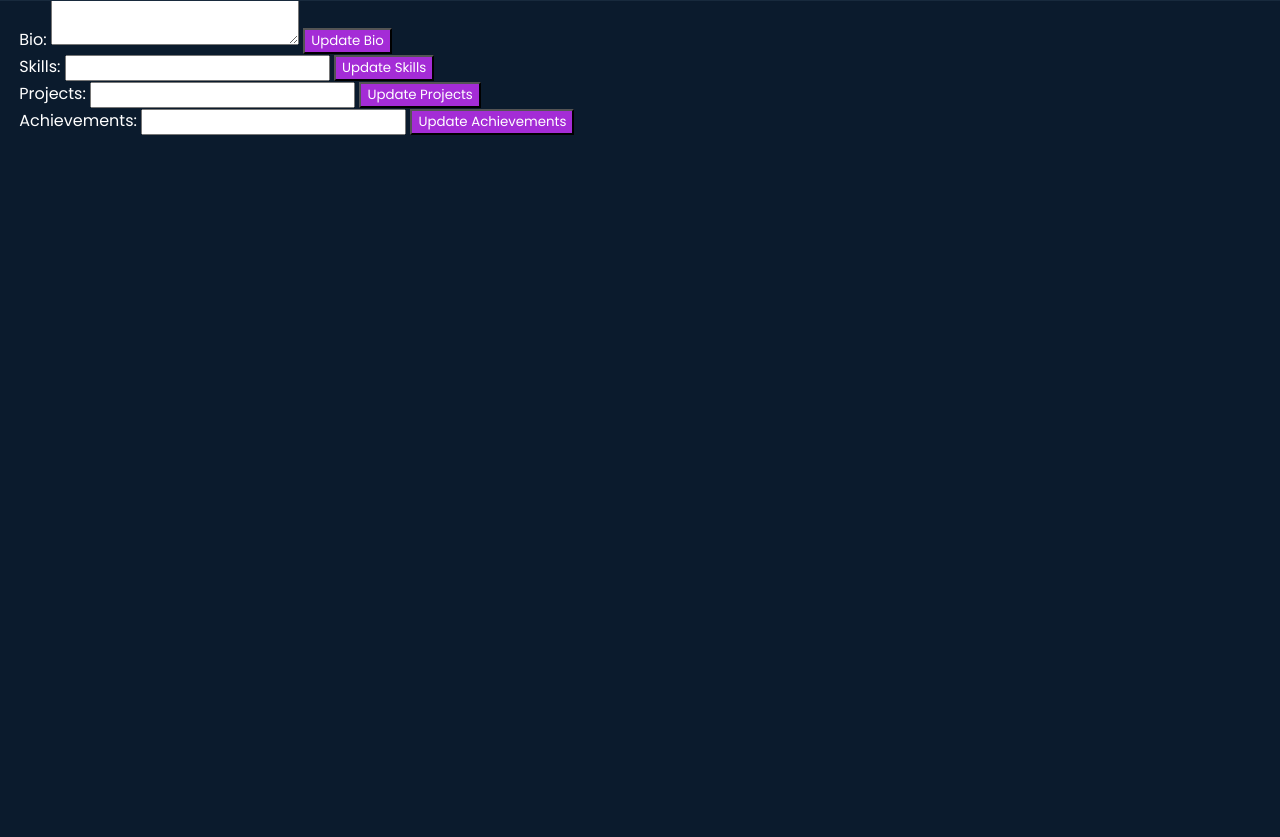
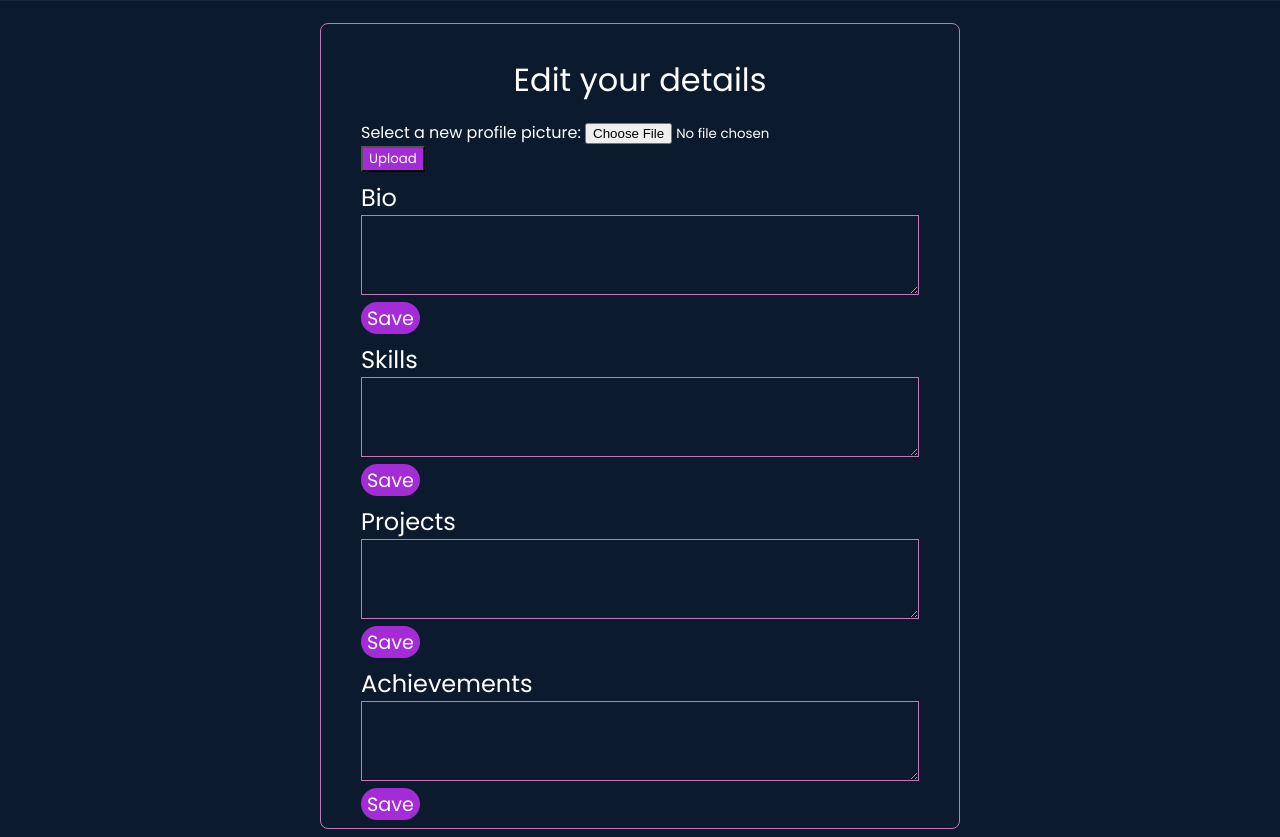
Before and after one commit to Samar-git-hub/MPSTME-Connect, a Flask app: page /details in a window 1280 px wide. Shown: the part 87-924 px from the top of the page. Before the commit the page ends 222 px from the top, so only its background shows below. Run offline with Flask 3, Linux system fonts and the light colour scheme; the visitor is signed in with stand-in values (Sample User, id 1).

Commit message:
a few minor changes, removed the upload file, everything can be done on this details file itself

```diff
--- a/app.py
+++ b/app.py
@@ -167,11 +167,6 @@ def profile():
     # have to do the number of endorsements and academic description logic from the database (make another table)
     return render_template("profile.html", first=first.capitalize(), last=last.capitalize(), number = 5, academic = "wow")
 
-@app.route("/upload")
-@login_required
-def upload():
-    return render_template("upload.html")
-
 @app.route("/details")
 @login_required
 def details():
--- a/static/styles.css
+++ b/static/styles.css
@@ -39,6 +39,15 @@ button {
     background-color: var(--primary-color);
     color: var(--text-color);
 }
+textarea {
+    width: 100%;
+    height: 5rem;
+    padding: 0.5rem;
+    box-sizing: border-box;
+    background-color: transparent;
+    color: var(--text-color);
+    border: 0.1rem solid var(--accent-color);
+}
 header {
     background-color: var(--header-background);
     top: 0;
@@ -49,6 +58,9 @@ header {
     flex-direction: row;
     height: 5.5rem;
     z-index: 100;
+}
+.layers {
+    display: inline-block;
 }
 .left-part {
     flex: 1;
@@ -149,11 +161,21 @@ header {
     font-size: 1.2rem;
     display: block;
     width: 100%;
-    height: 50px;
+    height: 3rem;
     border-radius: 50px;
     cursor: pointer;
     margin-top: 10px;
     margin-bottom: 10px;
+    transition: box-shadow 0.3s ease;
+    color: white;
+}
+.submit-button-details {
+    display: block;
+    border: none;
+    font-size: 1.2rem;
+    height: 2rem;
+    border-radius: 3rem;
+    cursor: pointer;
     transition: box-shadow 0.3s ease;
     color: white;
 }
@@ -194,6 +216,7 @@ header {
 }
 .main-profile-container {
     display: flex;
+    padding-top: 1.5rem;
 }
 .profile-left {
     border-radius: 0.5rem;
@@ -227,14 +250,14 @@ header {
     justify-content: center;
     align-items: center;
     border-radius: 50%;
-    width: 1.8rem;
-    height: 1.8rem;
+    width: 2rem;
+    height: 2rem;
     border-color: black;
     cursor: pointer;
     position: absolute;
-    right: 0.8rem;
-    bottom: 0.5rem;
-    background-color: rgb(234, 234, 234);
+    right: 1rem;
+    bottom: 0.8rem;
+    background-color: rgb(215, 215, 215);
 }
 .pen-icon {
     object-fit: cover;
@@ -242,7 +265,7 @@ header {
     height: 70%
 }
 .bottom-part-left {
-    height: 40vh;
+    height: 100%;
     width: 100%;
 }
 .profile-name {
@@ -318,6 +341,23 @@ header {
     cursor: pointer;
     border-radius: 0.2rem;
 }
+.main-details-container {
+    display: flex;
+    padding-top: 1.5rem;
+}
+.primary-container-details {
+    border: 0.1rem solid var(--accent-color);
+    border-radius: 0.5rem;
+    padding: 2.5rem;
+    padding-top: 1rem;
+    padding-bottom: 0.5rem;
+    width: 40rem; /* Set the desired width */
+    max-width: 100%; /* Ensure it doesn't exceed the screen width */
+    box-sizing: border-box;
+    display: flex;
+    flex-direction: column;
+    margin: 0 auto; /* Center the container horizontally */
+}
 /* for smaller devices (tabs esque) */
 @media (max-width: 768px) {
     :root {
--- a/templates/details.html
+++ b/templates/details.html
@@ -5,34 +5,42 @@
 {% endblock %}
 
 {% block body %}
+<div class="main-details-container">
+    <div class="primary-container-details">
+        <div class="header-font" id="register-header">Edit your details</div>
+        <div class="layers">
+        <form action="/upload" method="POST" enctype="multipart/form-data">
+            <label for="file">Select a new profile picture:</label>
+            <input type="file" id="file" name="file" accept="image/*">
+            <button type="submit">Upload</button>
+        </form>
+        <div class="subheader-font" id="register-subheader">Bio</div>
         <form method="POST" action="/details">
-    <input type="hidden" name="form_type" value="bio"> <!-- Identify form -->
-    <label for="bio">Bio:</label>
+            <input type="hidden" name="form_type" value="bio">
             <textarea name="bio" id="bio" required></textarea>
-    <button type="submit">Update Bio</button>
+            <button class="submit-button-details" type="submit" >Save</button>
         </form>
-
-<!-- Skills Section -->
+        </div>
+        <div class="layers">
+        <div class="subheader-font" id="register-subheader">Skills</div>
         <form method="POST" action="/details">
-    <input type="hidden" name="form_type" value="skills"> <!-- Identify form -->
-    <label for="skills">Skills:</label>
-    <input type="text" name="skills" id="skills" required>
-    <button type="submit">Update Skills</button>
+            <input type="hidden" name="form_type" value="skills">
+            <textarea name="skills" id="skills" required></textarea>
+            <button class="submit-button-details" type="submit" >Save</button>
         </form>
-
-<!-- Projects Section -->
+        <div class="subheader-font" id="register-subheader">Projects</div>
         <form method="POST" action="/details">
-    <input type="hidden" name="form_type" value="projects"> <!-- Identify form -->
-    <label for="projects">Projects:</label>
-    <input type="text" name="projects" id="projects" required>
-    <button type="submit">Update Projects</button>
+            <input type="hidden" name="form_type" value="projects">
+            <textarea name="projects" id="projects" required></textarea>
+            <button class="submit-button-details" type="submit" >Save</button>
         </form>
-
-<!-- Achievements Section -->
+        <div class="subheader-font" id="register-subheader">Achievements</div>
         <form method="POST" action="/details">
-    <input type="hidden" name="form_type" value="achievements"> <!-- Identify form -->
-    <label for="achievements">Achievements:</label>
-    <input type="text" name="achievements" id="achievements" required>
-    <button type="submit">Update Achievements</button>
+            <input type="hidden" name="form_type" value="achievements">
+            <textarea name="achievements" id="achievements" required></textarea>
+            <button class="submit-button-details" type="submit" >Save</button>
         </form>
+    </div>
+    </div>
+</main>
 {% endblock %}
--- a/templates/profile.html
+++ b/templates/profile.html
@@ -9,7 +9,7 @@
     <div class="profile-left">
         <div class="top-part-left">
             <img class="profile-pic" src="/static/black-white-logo.png">
-            <a href="/upload" class="edit-icon">
+            <a href="/details" class="edit-icon">
                 <img src="/static/pen-icon.png" alt="Edit" class="pen-icon">
             </a>
         </div>
```
Also changed, not shown: templates/upload.html (deleted, +0 -14 lines). Lines whose indentation alone changed are shown as unchanged.
